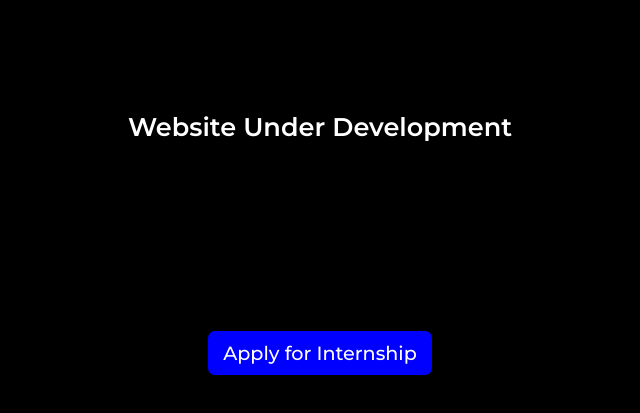
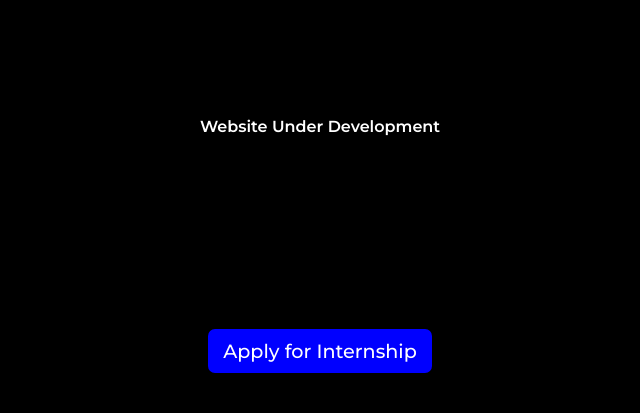
Before and after one commit to barebrains/barebrains.github.io, a plain HTML site: page index.html in a window 1280 px wide. Shown: the part 349-762 px from the top of the page, without its empty margins (320-960 px from the left). Drawn offline with Linux system fonts and the light colour scheme.

Commit message:
Update index.html

```diff
--- a/index.html
+++ b/index.html
@@ -10,7 +10,7 @@
   </head>
   <body>
     <img src='https://instagram.fmaa2-1.fna.fbcdn.net/v/t51.2885-19/s150x150/80750534_110099240379202_5771994506006102016_n.jpg?_nc_ht=instagram.fmaa2-1.fna.fbcdn.net&_nc_ohc=mFvgC4L5oowAX_ggCkk&oh=0ef514872be2fdeb8c912f70804ef710&oe=5EFAE79D'>
-    <span><center>Website Under Development</center></span>
+    Website Under Development
     <div id='button' onclick="window,location.href='https://docs.google.com/forms/d/e/1FAIpQLSd_4QqTFUthwPu9abFFQdT3uLmreT_FSbGfO_2sIzTqoHEicw/viewform'">Apply for Internship</div>
   </body>
 </html>
```
